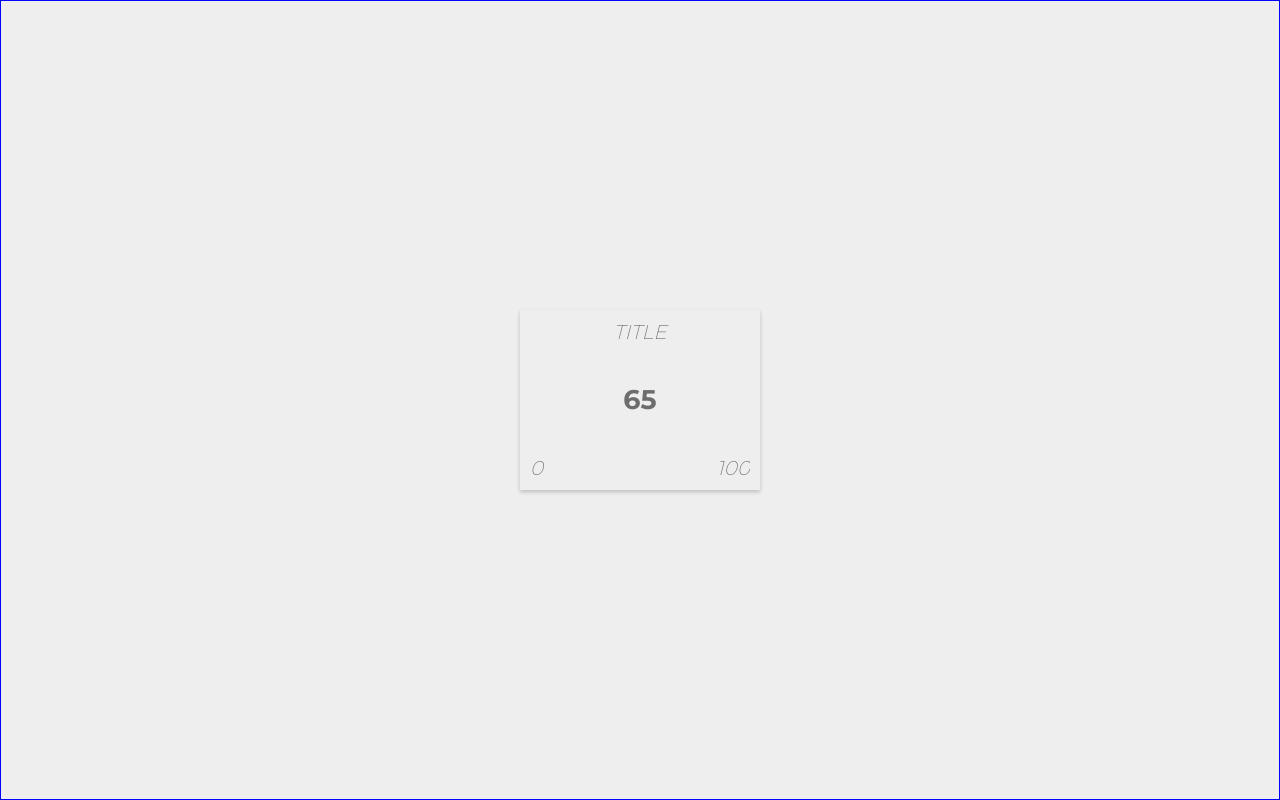
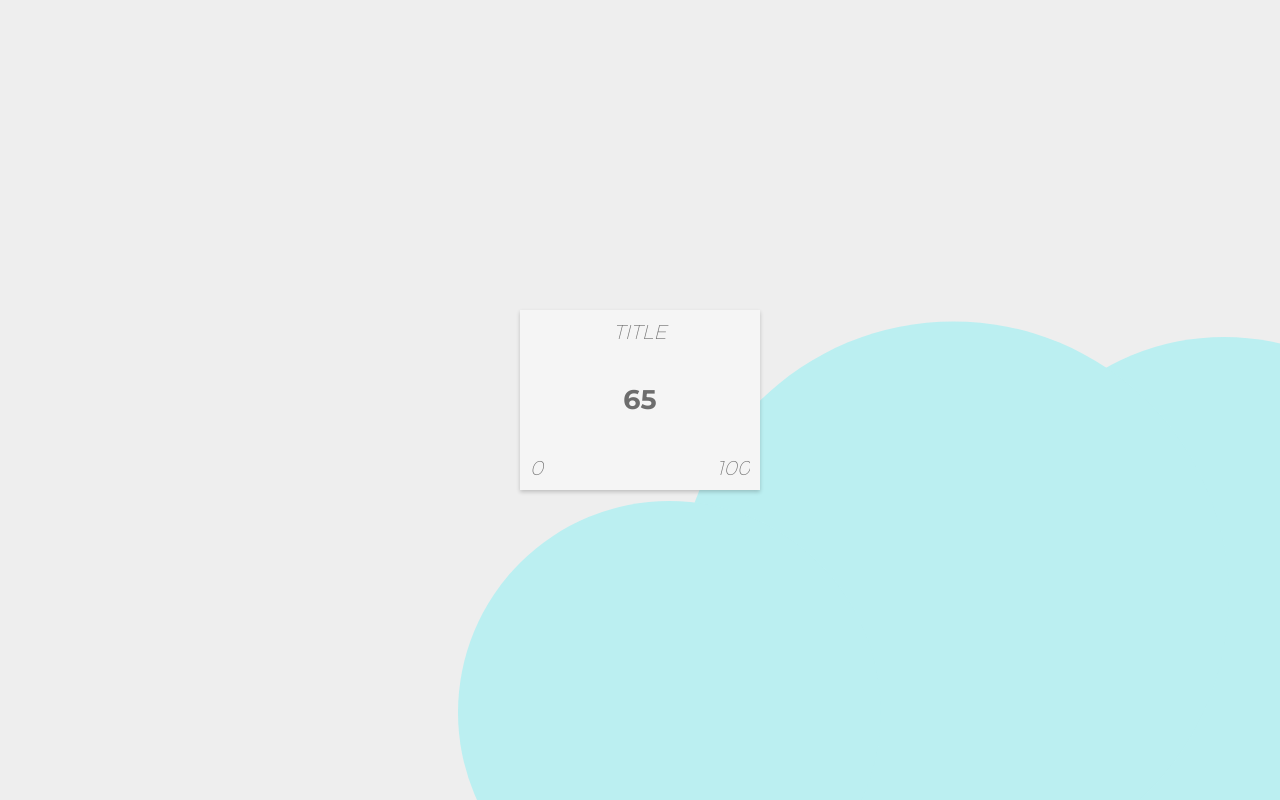
Before and after one commit to RiffVentura/randomstorm, a React (Vite) app: page / in a window 1280 px wide. Built offline with nearby package versions, Linux system fonts and the light colour scheme.

Commit message:
Added Scrolling panels

```diff
--- a/src/App.tsx
+++ b/src/App.tsx
@@ -1,26 +1,23 @@
-import styled, { ThemeProvider } from 'styled-components';
+import { useRef } from 'react';
+import { ThemeProvider } from 'styled-components';
+import { Edit } from './components/Edit';
+import { Grid } from './components/Grid';
+import { Scroller, ScrollerHandle } from './components/Scroller';
 import GlobalStyles from './styles/GlobalStyles';
-import { LigthTheme } from './styles/theme';
-import { NumberRandomizer } from './components/NumberRandomizer';
-
-const Container = styled.div`
-    display: flex;
-    align-items: center;
-    justify-content: center;
-
-    border: 1px solid blue;
-    height: 100vh;
-`;
+import { LightTheme } from './styles/theme';
 
 function App() {
+    const scrollerRef = useRef<ScrollerHandle>(null);
+
     return (
-        <ThemeProvider theme={LigthTheme}>
+        <ThemeProvider theme={LightTheme}>
             <GlobalStyles />
-            <Container>
-                <NumberRandomizer />
-            </Container>
+            <Scroller
+                ref={scrollerRef}
+                top={<Edit onSave={() => scrollerRef.current?.toggle()} />}
+                bottom={<Grid onEdit={() => scrollerRef.current?.toggle()} />}
+            />
         </ThemeProvider>
     );
 }
-
 export default App;
--- /dev/null
+++ b/src/components/Edit.tsx
@@ -0,0 +1,32 @@
+import styled from 'styled-components';
+import Clouds from '../assets/clouds-top.svg';
+
+type Props = {
+    onSave: () => void;
+};
+
+export const Edit = ({ onSave }: Props) => {
+    return (
+        <Container>
+            <img src={Clouds} />
+            <h1>Edit</h1>
+            <button onClick={onSave}>Ok</button>
+        </Container>
+    );
+};
+
+const Container = styled.div`
+    display: flex;
+    align-items: center;
+    justify-content: center;
+
+    height: 100vh;
+
+    & > img {
+        position: absolute;
+        position: absolute;
+        width: 100%;
+        height: 100%;
+        z-index: -1;
+    }
+`;
--- /dev/null
+++ b/src/components/Grid.tsx
@@ -0,0 +1,32 @@
+import styled from 'styled-components';
+import { NumberRandomizer } from './NumberRandomizer';
+import Clouds from '../assets/clouds-bottom.svg';
+
+type Props = {
+    onEdit: (id: string) => void;
+};
+
+export const Grid = ({ onEdit }: Props) => {
+    return (
+        <Container>
+            <img src={Clouds} />
+            <NumberRandomizer onEdit={onEdit} />
+        </Container>
+    );
+};
+
+const Container = styled.div`
+    display: flex;
+    align-items: center;
+    justify-content: center;
+
+    height: 100vh;
+
+    & > img {
+        position: absolute;
+        position: absolute;
+        width: 100%;
+        height: 100%;
+        z-index: -1;
+    }
+`;
--- a/src/components/NumberRandomizer.tsx
+++ b/src/components/NumberRandomizer.tsx
@@ -9,7 +9,11 @@ const sanitizeNumber = (value: string): number => {
 const random = (min: number, max: number): number =>
     min + Math.round(Math.random() * (max - min));
 
-export const NumberRandomizer = () => {
+type Props = {
+    onEdit: (id: string) => void;
+};
+
+export const NumberRandomizer = ({ onEdit }: Props) => {
     const [title, setTitle] = useState('Title');
     const [min, setMin] = useState(0);
     const [max, setMax] = useState(100);
@@ -18,7 +22,12 @@ export const NumberRandomizer = () => {
     return (
         <Frame>
             <Title value={title} onChange={newValue => setTitle(newValue)} />
-            <Value onClick={() => setValue(random(min, max))}>{value}</Value>
+            <Value
+                onClick={() => setValue(random(min, max))}
+                onDoubleClick={() => onEdit('ID')}
+            >
+                {value}
+            </Value>
             <Controls>
                 <Limit
                     value={min.toString()}
@@ -38,6 +47,7 @@ const Frame = styled.section`
     height: 180px;
     font-size: ${({ theme }) => theme.typography.size.default};
     font-weight: ${({ theme }) => theme.typography.weight.light};
+    background: ${({ theme }) => theme.color.widgetBackground};
     display: flex;
     flex-direction: column;
     box-shadow: 0 1px 8px 0 rgba(0, 0, 0, 0.16);
--- /dev/null
+++ b/src/components/Scroller.tsx
@@ -0,0 +1,137 @@
+import { forwardRef, ReactNode, useImperativeHandle, useState } from 'react';
+import styled, { keyframes } from 'styled-components';
+
+export type ScrollerHandle = {
+    toggle: () => void;
+};
+
+type ScrollerProps = {
+    top: ReactNode;
+    bottom: ReactNode;
+};
+
+export const Scroller = forwardRef<ScrollerHandle, ScrollerProps>(
+    function RefScroller({ top, bottom }, ref) {
+        const [isTopMounted, setTopMounted] = useState(false);
+        const [topFadingIn, setTopFadingIn] = useState(false);
+
+        const [isBottomMounted, setBottomMoutned] = useState(true);
+        const [bottomFadingIn, setBottomFadingIn] = useState(true);
+
+        useImperativeHandle(
+            ref,
+            () => ({
+                toggle() {
+                    if (isTopMounted) {
+                        setTopFadingIn(false);
+                        setBottomFadingIn(true);
+                        setBottomMoutned(true);
+                    } else {
+                        setBottomFadingIn(false);
+                        setTopFadingIn(true);
+                        setTopMounted(true);
+                    }
+                },
+            }),
+            [isTopMounted],
+        );
+
+        const animationTopEnd = () => {
+            if (!topFadingIn) {
+                setTopMounted(false);
+            }
+        };
+        const animationBottomEnd = () => {
+            if (!bottomFadingIn) {
+                setBottomMoutned(false);
+            }
+        };
+
+        return (
+            <Container>
+                {isTopMounted && (
+                    <Pane
+                        scroll={topFadingIn ? 'DownIn' : 'UpOut'}
+                        onAnimationEnd={animationTopEnd}
+                    >
+                        {top}
+                    </Pane>
+                )}
+                {isBottomMounted && (
+                    <Pane
+                        scroll={bottomFadingIn ? 'UpIn' : 'DownOut'}
+                        onAnimationEnd={animationBottomEnd}
+                    >
+                        {bottom}
+                    </Pane>
+                )}
+            </Container>
+        );
+    },
+);
+
+const scrollDownIn = keyframes`
+    0% {
+    transform: translateY(-100%);
+  }
+  100% {
+    transform: translateY(0);
+  }
+`;
+const scrollUpOut = keyframes`
+    0% {
+    transform: translateY(0);
+  }
+  100% {
+    transform: translateY(-100%);
+  }
+`;
+const scrollUpIn = keyframes`
+    0% {
+    transform: translateY(100%);
+  }
+  100% {
+    transform: translateY(0);
+  }
+`;
+
+const scrollDownOut = keyframes`
+    0% {
+    transform: translateY(0);
+  }
+  100% {
+    transform: translateY(100%);
+  }
+`;
+
+const Container = styled.div`
+    height: 100vh;
+    width: 100vw;
+    position: relative;
+    overflow: hidden;
+`;
+
+const Pane = styled.div<{ scroll: string }>`
+    position: absolute;
+    top: 0;
+    width: 100%;
+    height: 100%;
+    display: flex;
+    align-items: center;
+    justify-content: center;
+    animation: 500ms ease-in-out 0s 1 both
+        ${({ scroll }) => {
+            switch (scroll) {
+                case 'UpOut':
+                    return scrollUpOut;
+                case 'DownIn':
+                    return scrollDownIn;
+                case 'UpIn':
+                    return scrollUpIn;
+                case 'DownOut':
+                    return scrollDownOut;
+                default:
+                    return 'none';
+            }
+        }};
+`;
--- a/src/styles/theme.ts
+++ b/src/styles/theme.ts
@@ -1,6 +1,6 @@
 import { DefaultTheme } from 'styled-components';
 
-export const LigthTheme: DefaultTheme = {
+export const LightTheme: DefaultTheme = {
     color: {
         background: '#eeeeee',
         cloud: '#bbeff1',
--- a/tsconfig.json
+++ b/tsconfig.json
@@ -14,7 +14,8 @@
     "resolveJsonModule": true,
     "isolatedModules": true,
     "noEmit": true,
-    "jsx": "react-jsx"
+    "jsx": "react-jsx",
+    "types": ["vite/client"]
   },
   "include": ["src"],
   "references": [{ "path": "./tsconfig.node.json" }]
```
Also changed, not shown: src/assets/clouds-bottom.svg (added), src/assets/clouds-top.svg (added).
